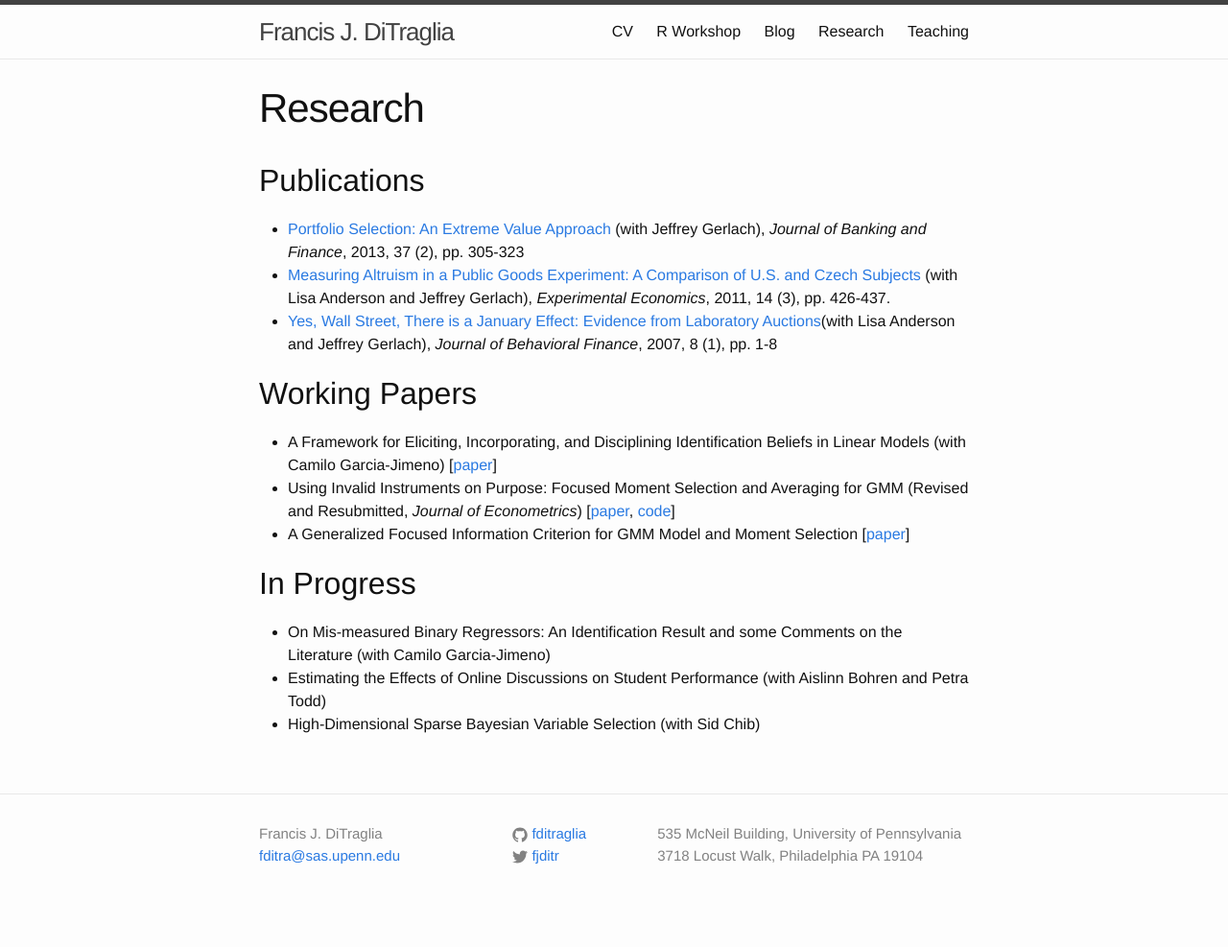
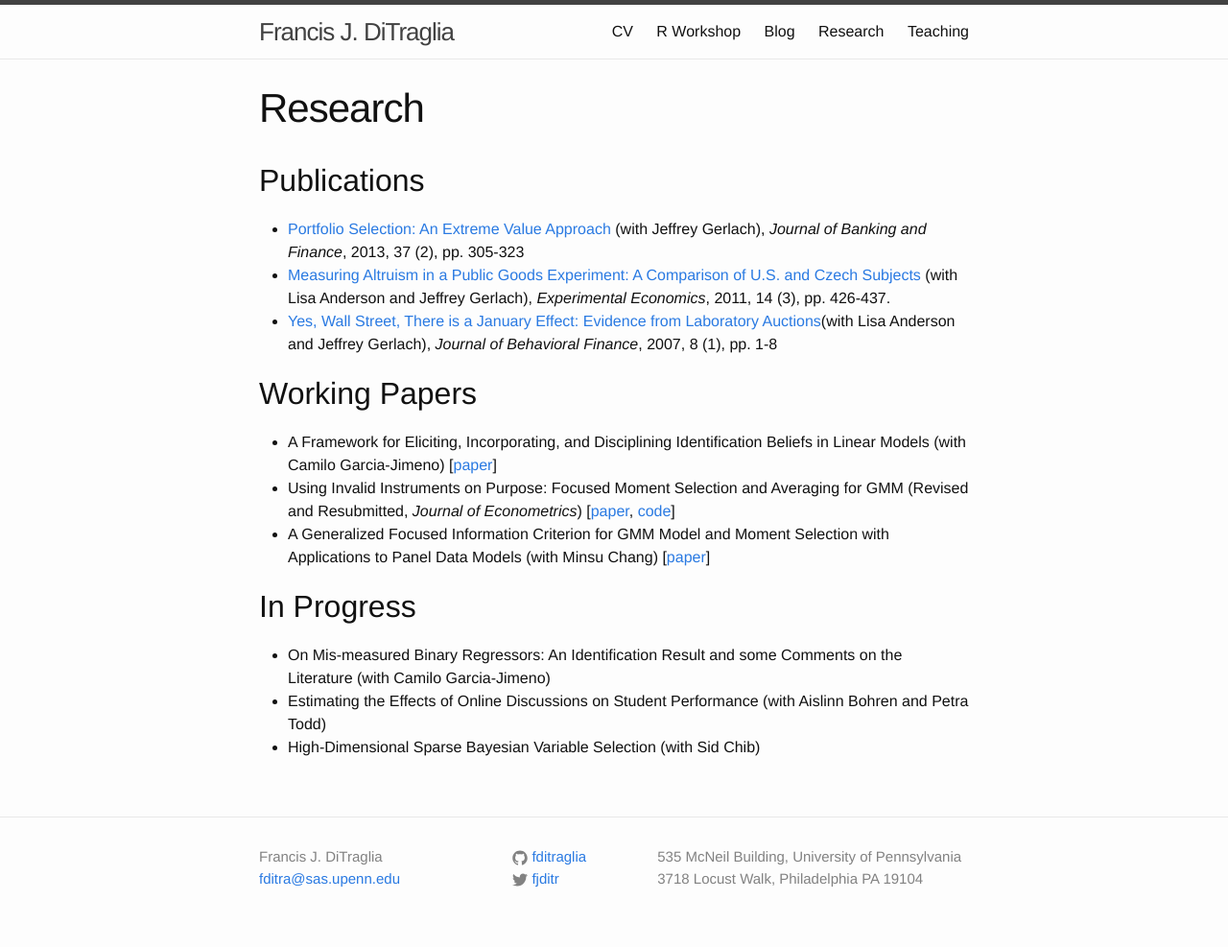
Before and after one commit to fditraglia/fditraglia.github.io, a Jekyll site: the page built from research.md, in a window 1280 px wide. Shown: the whole page at 96% size. Built offline with Jekyll 4.4.1, drawn with Linux system fonts in a browser that asks for light colours; before the commit the page ends 963 px from its top, so only the background shows below that.

Commit message:
update research

```diff
--- a/research.md
+++ b/research.md
@@ -13,7 +13,7 @@ permalink: /research/
 
 - A Framework for Eliciting, Incorporating, and Disciplining Identification Beliefs in Linear Models (with Camilo Garcia-Jimeno) [[paper](http://ditraglia.com/pdf/DiTraglia_Garcia-Jimeno.pdf)]
 - Using Invalid Instruments on Purpose: Focused Moment Selection and Averaging for GMM (Revised and Resubmitted, *Journal of Econometrics*) [[paper](http://ditraglia.com/pdf/DiTraglia_FMSC_2015_08_10.pdf), [code](https://github.com/fditraglia/fmsc)]
-- A Generalized Focused Information Criterion for GMM Model and Moment Selection [[paper](http://ditraglia.com/pdf/GFIC_paper.pdf)]
+- A Generalized Focused Information Criterion for GMM Model and Moment Selection with Applications to Panel Data Models (with Minsu Chang) [[paper](http://ditraglia.com/pdf/GFIC_paper.pdf)]
 
 ## In Progress
 - On Mis-measured Binary Regressors: An Identification Result and some Comments on the Literature (with Camilo Garcia-Jimeno)
```
Also changed, not shown: 1 other file.
